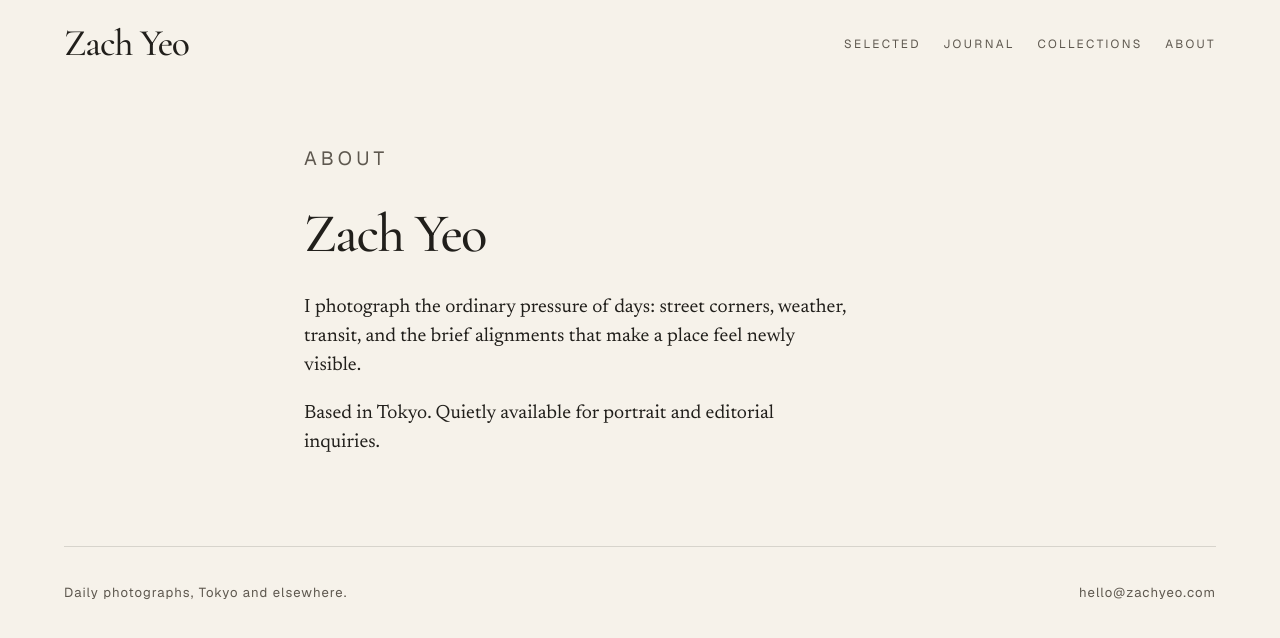
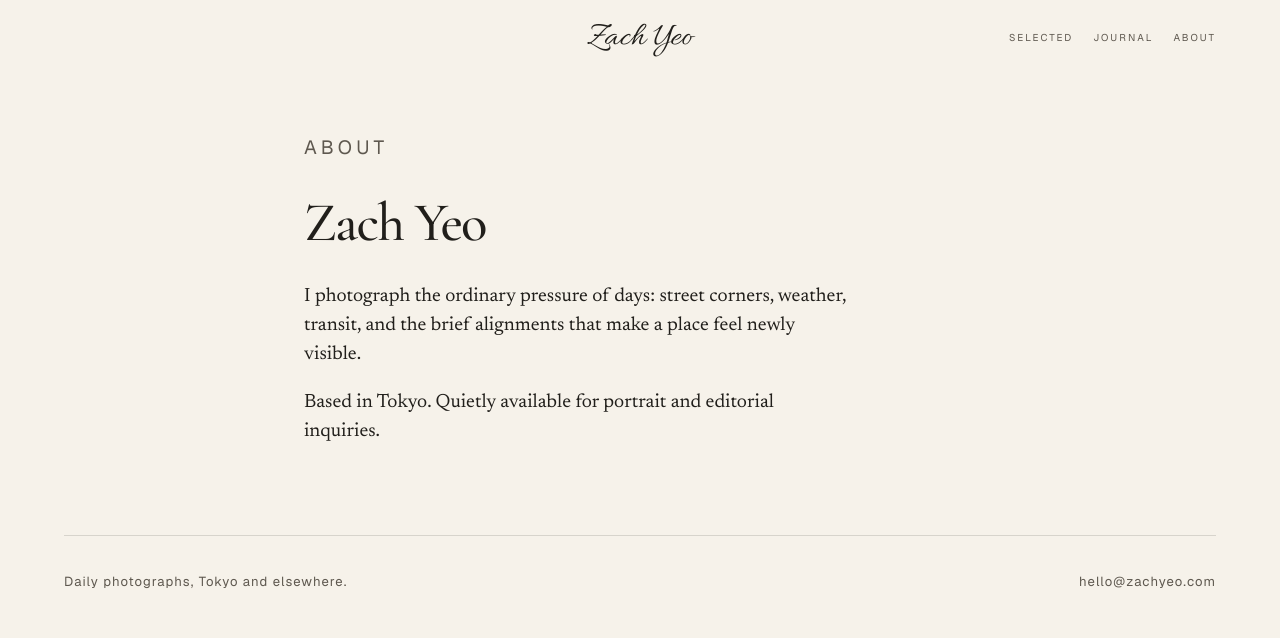
Before and after one commit to zyeo/photography-portfolio, a Next.js app: page /about in a window 1280 px wide. Shown: the top 638 px of the page. Built offline with nearby package versions, Linux system fonts and the light colour scheme.

Commit message:
Restore signature-led public header system

```diff
--- a/src/app/globals.css
+++ b/src/app/globals.css
@@ -142,3 +142,16 @@ a {
     justify-content: space-between;
   }
 }
+
+.signature {
+  font-family: var(--font-signature), cursive;
+  font-weight: 400;
+  letter-spacing: 0;
+}
+
+.page-kicker {
+  color: var(--ink-soft);
+  font-size: 0.62rem;
+  letter-spacing: 0.22em;
+  text-transform: uppercase;
+}
--- a/src/app/layout.tsx
+++ b/src/app/layout.tsx
@@ -1,5 +1,5 @@
 import type { Metadata } from "next";
-import { Cormorant_Garamond, Geist, Newsreader } from "next/font/google";
+import { Cormorant_Garamond, Geist, Newsreader, Allura } from "next/font/google";
 import "./globals.css";
 
 const display = Cormorant_Garamond({
@@ -12,6 +12,12 @@ const serif = Newsreader({
   variable: "--font-serif",
   subsets: ["latin"],
   display: "swap",
+});
+
+const signature = Allura({
+  variable: "--font-signature",
+  subsets: ["latin"],
+  weight: "400",
 });
 
 const sans = Geist({
@@ -46,7 +52,7 @@ export default function RootLayout({
 }>) {
   return (
     <html lang="en">
-      <body className={`${display.variable} ${serif.variable} ${sans.variable}`}>
+      <body className={`${display.variable} ${serif.variable} ${signature.variable} ${sans.variable}`}>
         {children}
       </body>
     </html>
--- /dev/null
+++ b/src/components/site-header.module.css
@@ -0,0 +1,24 @@
+.header {
+  display:grid;
+  grid-template-columns:1fr auto 1fr;
+  align-items:center;
+  min-height:4.8rem;
+}
+.signature {
+  font-size:2.1rem;
+  line-height:1;
+}
+.header nav {
+  display:flex;
+  justify-self:end;
+  gap:1.25rem;
+  color:var(--ink-soft);
+  font-size:.62rem;
+  letter-spacing:.2em;
+  text-transform:uppercase;
+}
+@media (max-width:42rem){
+  .header { grid-template-columns:1fr; justify-items:center; gap:.8rem; padding-block:1rem; }
+  .header nav { justify-self:center; }
+  .header .page-kicker { justify-self:center; }
+}
--- a/src/components/site-header.tsx
+++ b/src/components/site-header.tsx
@@ -1,26 +1,23 @@
 import Link from "next/link";
+import styles from "./site-header.module.css";
 
 const links = [
   { href: "/selected", label: "Selected" },
   { href: "/journal", label: "Journal" },
-  { href: "/collections", label: "Collections" },
   { href: "/about", label: "About" },
 ];
 
-export function SiteHeader() {
+export function SiteHeader({ section }: { section?: string }) {
   return (
-    <header className="shell site-header">
-      <Link className="wordmark display" href="/" aria-label="Zach Yeo home">
+    <header className={`${styles.header} shell`}>
+      <span className="page-kicker">{section}</span>
+      <Link className={`${styles.signature} signature`} href="/" aria-label="Zach Yeo home">
         Zach Yeo
       </Link>
       <nav aria-label="Primary navigation">
-        <ul>
-          {links.map((link) => (
-            <li key={link.href}>
-              <Link href={link.href}>{link.label}</Link>
-            </li>
-          ))}
-        </ul>
+        {links.map((link) => (
+          <Link key={link.href} href={link.href}>{link.label}</Link>
+        ))}
       </nav>
     </header>
   );
```
Also changed, not shown: src/lib/public/visuals.ts (+10 -4 lines).
